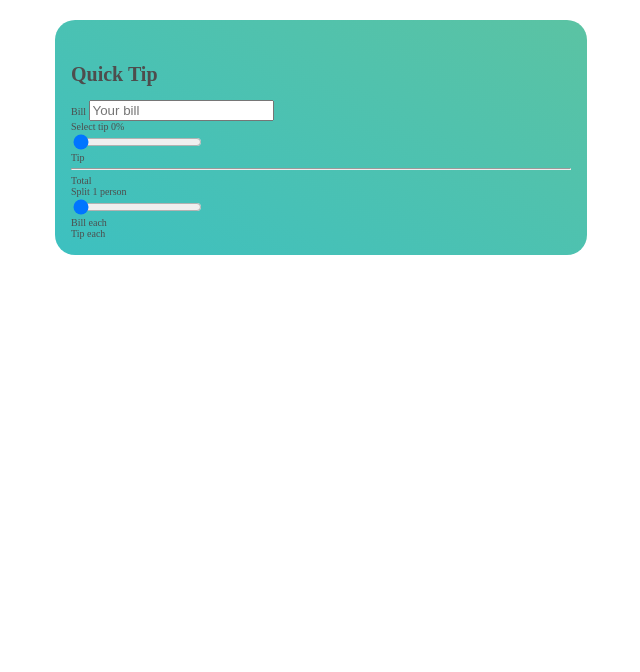
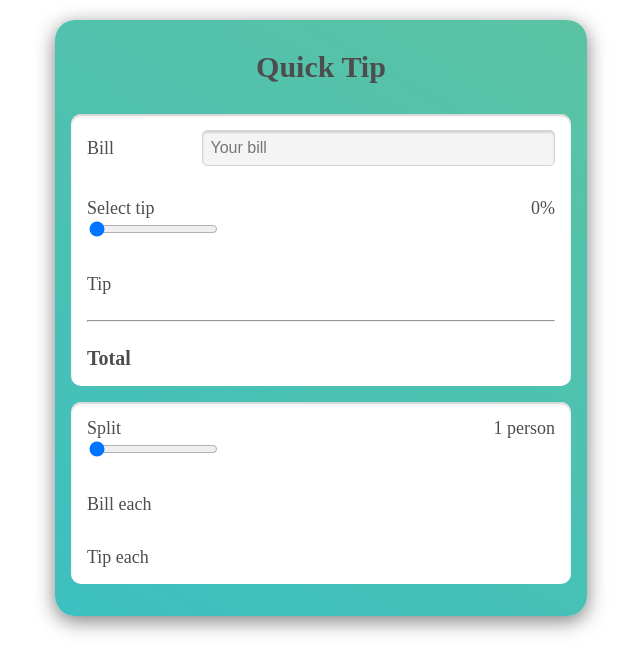
Before and after one commit to Oluwabammydu/tip-calculator, a plain HTML site: page index.html in a window 1280 px wide. Shown: the whole page, without its empty margins (319-959 px from the left). Drawn offline with Linux system fonts and the light colour scheme.

Commit message:
Updating more styling

```diff
--- a/index.html
+++ b/index.html
@@ -11,23 +11,23 @@
         <h1>Quick Tip</h1>
 
         <section>
-            <div>
+            <div class="bill">
                 <label for="yourBill">Bill</label>
                 <input type="number" placeholder="Your bill" id="yourBill"/>
             </div>
             <div>
-                <div>
+                <div class="space-between">
                     <label for="tipInput">Select tip</label>
                     <span id="tipPercent">0%</span>
                 </div>
                 <input type="range" value="0" id="tipInput">
             </div>
-            <div>
+            <div class="space-between">
                 <span>Tip</span>
                 <span id="tipValue"></span>
             </div>
             <hr>
-            <div>
+            <div class="space-between total">
                 <span>Total</span>
                 <span id="totalWithTip"></span>
             </div>
@@ -35,17 +35,17 @@
 
         <section>
             <div>
-                <div>
+                <div class="space-between">
                     <label for="">Split</label>
                     <span id="splitValue">1 person</span>
                 </div>
                 <input type="range" min="1" max="10" value='1' id="splitInput">
             </div>
-            <div>
+            <div class="space-between">
                 <span>Bill each</span>
                 <span id="billEach"></span>
             </div>
-            <div>
+            <div class="space-between">
                 <span>Tip each</span>
                 <span id="tipEach"></span>
             </div>
--- a/style.css
+++ b/style.css
@@ -9,4 +9,57 @@ main{
     background: linear-gradient(30deg, #3dc0c0, #5bc3a3);
     padding: 3rem 1.6rem 1.6rem 1.6rem;
     border-radius: 2rem;
+    box-shadow: 0 5px 20px rgb(126, 125, 125);
 }
+
+h1{
+    text-align: center;
+    font-size: 3rem;
+    margin: 0;
+    padding-bottom: 3rem;
+}
+
+section{
+    background: white;
+    font-size: 1.8rem;
+    margin-bottom: 1.6rem;
+    padding: 0 1.6rem;
+    border-radius: 1rem;
+    box-shadow: inset 0 2px 2px lightgray;
+}
+
+section > div{
+    padding: 1.6rem 0;
+}
+
+.bill{
+    display: flex;
+}
+
+.bill label{
+    flex: 1;
+    align-self: center;
+}
+
+.bill input{
+    flex: 3;
+}
+
+input[type="number"]{
+    background: #f4f4f5;
+    font-size: 1.6rem;
+    border: 1px solid lightgray;
+    border-radius: 0.5rem;
+    padding: 0.8rem 0 0.8rem 0.8rem;
+    box-shadow: inset 0 2px 2px lightgray;
+}
+
+.space-between{
+    display: flex;
+    justify-content: space-between;
+}
+
+.total{
+    font-size: 2rem;
+    font-weight: bolder;
+}
```
